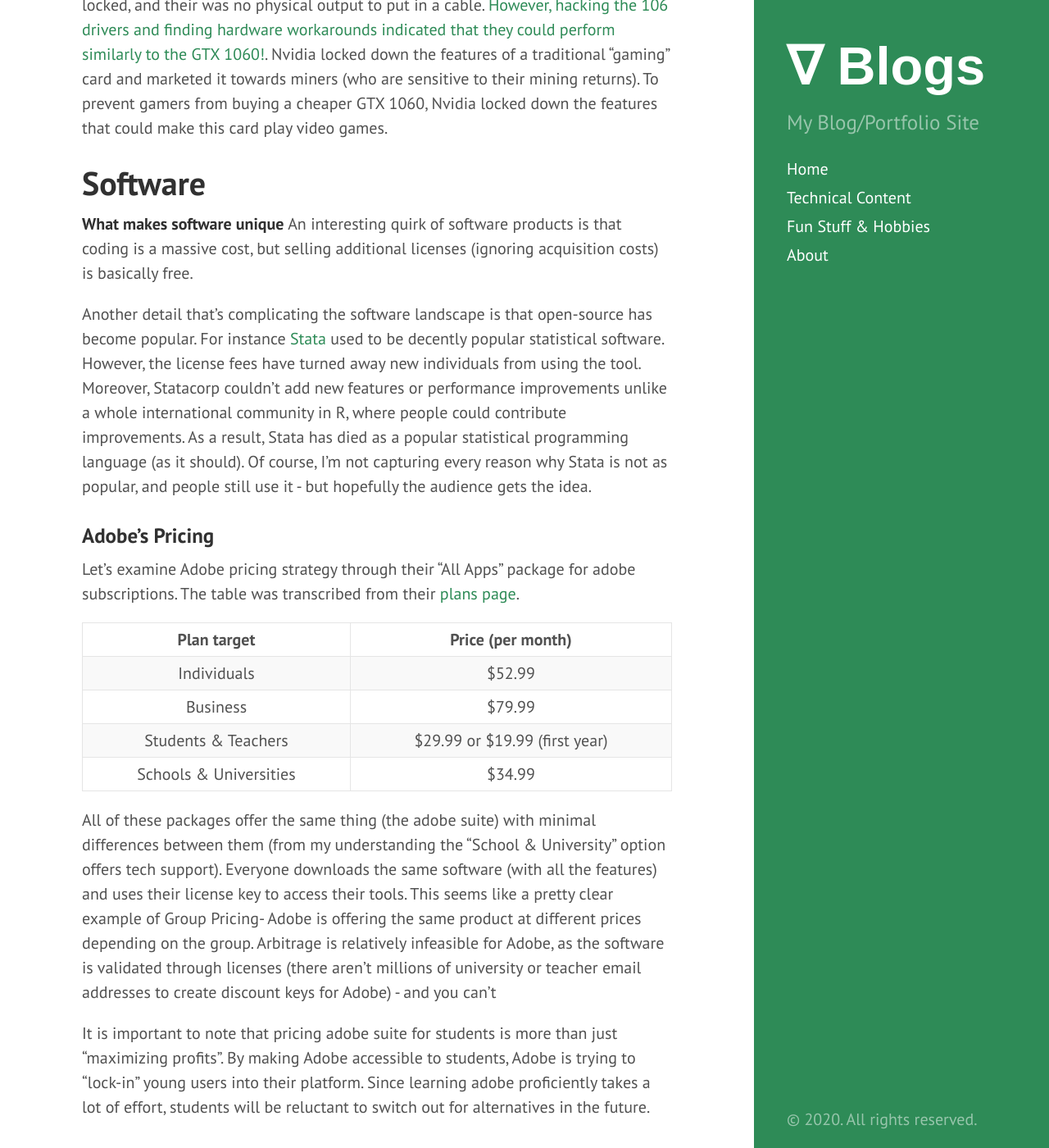
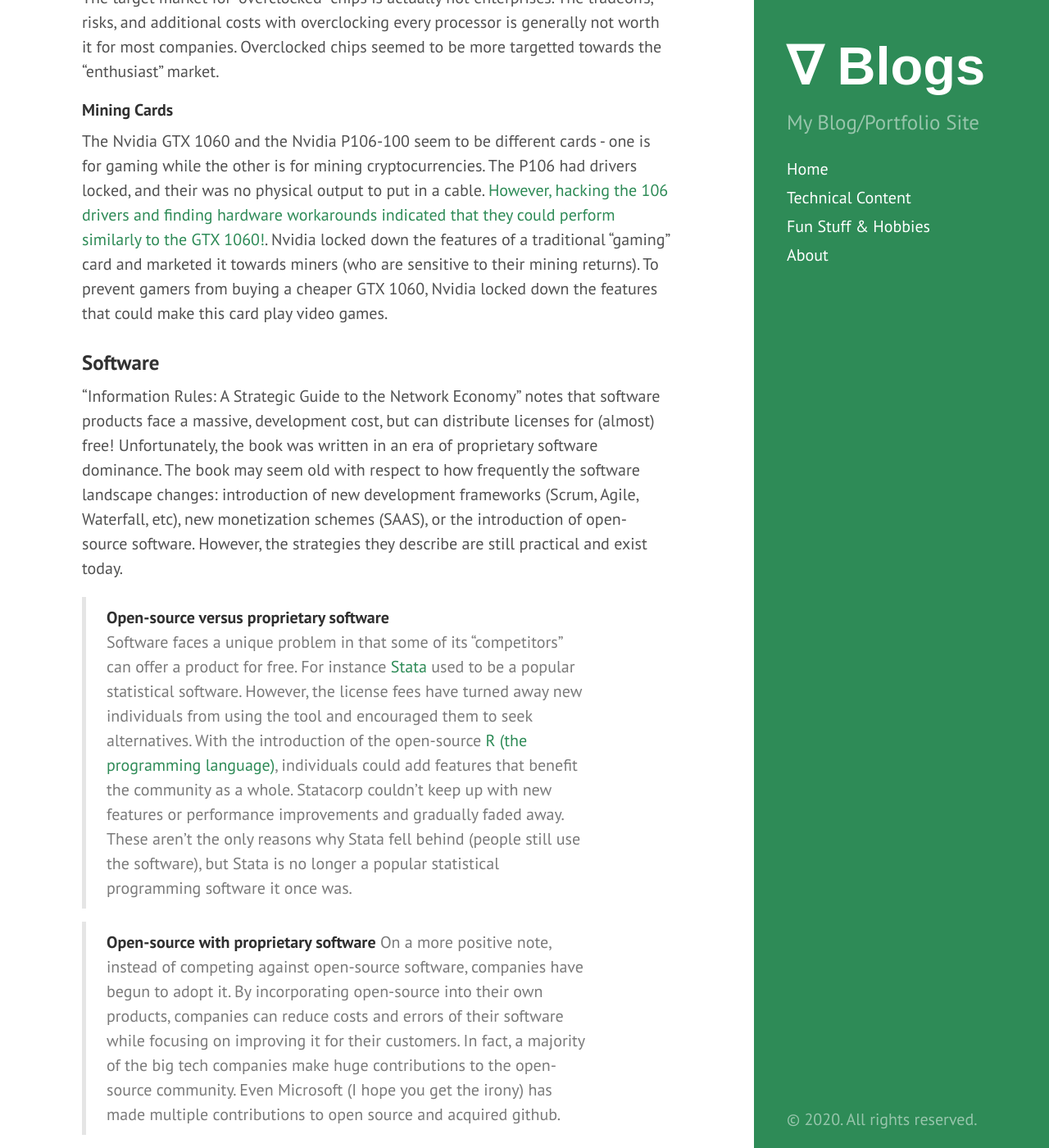
Before and after one commit to tedkim97/tedkim97.github.io, a Jekyll site: the page built from _posts/2019-03-02-price_disc_seg.md, in a window 1280 px wide and 1400 px high, scrolled down 11812 px. Shown: the whole window at 82% size. Built offline with Jekyll 4.4.1, drawn with Linux system fonts in a browser that asks for light colours; formulas are drawn with MathJax 3; some of the changed text lies outside the part shown.

Commit message:
more updates on the blog post

```diff
--- a/_posts/2019-03-02-price_disc_seg.md
+++ b/_posts/2019-03-02-price_disc_seg.md
@@ -1,7 +1,7 @@
 ---
 layout: post
 title: Price Discrimination in (and with) the Tech Industry
-subtitle: An exploration of a clever trick applied to the tech sector with a compilation of examples, and a driver to a dystopian future (and trying to get value out of my degree)
+subtitle: A description of a clever trick applied to the tech sector (with examples), and an exploration of how technology makes it more efficient
 published: true
 enable_latex: true
 permalink: /price_differential
@@ -24,6 +23,8 @@ Working in Tech makes the economics of it seem unimportant or invisible, but I t
 I'll try to be inclusive so that non-techies can still understand the examples
 
 I'll describe the theory, use in the tech industry, and a peek of how technology and big data is used to augment its efficiency.
+- <a href="#examples-of-price-discrimination-in-tech">If you just want to skip to examples</a>
+- <a href="#how-tech-improves-price-discrimination">if you want to skip to price discrimination with tech</a>
 
 \**The word "same" may not be literal, but effectively the same. For example, a super-sized big-mac and a regular big-mac are different, but they are basically the same thing*
 
@@ -111,19 +112,20 @@ Isn't that a bit scummy? Pocketing the "premium" price for a fair-trade product
 
 The takeaway is that Costa Coffee didn't increase the price of their "fair trade" option because it was more expensive, they increased the price because they were convinced that consumers were willing to pay that much!
 
-**So what are the takeaways?**
+>**So what are the takeaways?**
 
->We should abandoned pro-social behavior? &#10060;
+We should abandoned pro-social behavior? &#10060;
 We should haggle the barista? &#10060;
 Seize the means of production? &#10067; &#10071;
 **Pricing is not about costs, but willingness to pay?** &#9989;
 
 # The Practice: Price Segmentation in Tech
-Before we get into fun examples of price discrimination, we need to discuss "consumer vs enterprise" market segments. In all the examples we gave, price discrimination have been about people. Naturally businesses are not sensitive to prices like consumers. Enterprises purchase goods to increase productivity for their workers (like chairs, printers, computers, etc) which increases their revenue as well. People purchase goods to "consume" and live with.
+Before we get into fun examples of price discrimination, we need to discuss "consumer vs enterprise" market segments. In all the examples we gave, price discrimination have been about people. Businesses differ in price sensitivity compared to people. Companies purchase goods or material to deliver a product or service (silicon, metals, plastics, etc) or
+to increase productivity (computers, office equipment, etc). For businesses, buying is for increasing revenue rather than personal consumption.
 
-Unlike humans, businesses have metrics to determine whether a purchase will increase revenue by \\$X or increase workforce happiness by Y%. For example, if upgrading your existing IT infrastructure could increase productivity and save time, netting the company an additional \\$1 million in revenue, how much would the company pay? Any reasonable amount less than \\$1 mil!
+Unlike humans, businesses can estimate the effect of a purchase and judge if its necessary. For example buying a new tool will increase revenue by \\$X, increase productivity by Y%, or reduce expenses by Z%. For example, if upgrading your existing IT infrastructure could increase productivity and save time, netting the company an additional \\$5 million in revenue, how much would the company pay? Any reasonable amount less than \\$5 mil!
 
-Understanding this difference is important because when you're in the realm of tech, products can be sold to anyone - hobbyists, start-ups, enterprises, etc. In the examples I'll describe, price discrimination is used more to charge enterprises more money, while charging regular people much less- rather than sorting their customers as "premium vs discount". Although that does happen a lot.
+Understanding this difference is important because when you're in the realm of tech, products can be sold to anyone - hobbyists, start-ups, enterprises, etc. A decent chunk of these examples involves charging people who use the tool more (and therefore are more willing to pay), while charging regular people much less - rather than sorting their customers as "premium vs discount". Although that does happen a lot.
 
 ##### Versioning:
 Price discrimination in tech is closely to "quality versioning" (or second degree price discrimination). The idea is that a business will created slightly different models of the same product, adding or removing (usually removing) features and changing the price as a result. The company will choose their features carefully, as they can easily separate their hobbyist vs enterprise market segments on enterprise-critical features.
@@ -171,50 +173,97 @@ The [Titan XP](https://www.nvidia.com/en-us/titan/titan-xp/#) and the [GTX 1080T
 
 The aptly named [Silicon Lottery.com](https://siliconlottery.com/) was a site dedicated to selling chips that were validated to reach certain overclocked frequencies - allowing customers to pay a premium to avoid the gambling. This arbitrage seemed to indicate that there was decent money in further splitting up your premium processors by their overclock ability. As a result, Intel released the i9-9900KS and the i9-9900K processor. The only difference was that the "KS" model could reach 5GHz on all 8 cores while the "K" model could not. The release price for these chips were \\$560 and \\$499 respectively. However, the price discrepancies quickly increased, and[by 2020 the price of the "K" model was \\$438.99, and the "KS" model was \\$ 1099.99.](https://camelcamelcamel.com/product/B005404P9I?context=search)
 
+The target market for "overclocked" chips is actually not enterprises. The tradeoffs, risks, and additional costs with overclocking every processor is generally not worth it for most companies. Overclocked chips seemed to be more targetted towards the "enthusiast" market.
+
 ##### Mining Cards
 The Nvidia GTX 1060 and the Nvidia P106-100 seem to be different cards - one is for gaming while the other is for mining cryptocurrencies. The P106 had drivers locked, and their was no physical output to put in a cable. [However, hacking the 106 drivers and finding hardware workarounds indicated that they could perform similarly to the GTX 1060!](https://youtu.be/TY4s35uULg4). Nvidia locked down the features of a traditional "gaming" card and marketed it towards miners (who are sensitive to their mining returns). To prevent gamers from buying a cheaper GTX 1060, Nvidia locked down the features that could make this card play video games.
 
-# Software
-**What makes software unique**
-An interesting quirk of software products is that coding is a massive cost, but selling additional licenses (ignoring acquisition costs) is basically free.
+### Software
+"Information Rules: A Strategic Guide to the Network Economy" notes that software products face a massive, development cost, but can distribute licenses for (almost) free! Unfortunately, the book was written in an era of proprietary software dominance. The book may seem old with respect to how frequently the software landscape changes: introduction of new development frameworks (Scrum, Agile, Waterfall, etc), new monetization schemes (SAAS), or the introduction of open-source software. However, the strategies they describe are still practical and exist today.
 
-Another detail that's complicating the software landscape is that open-source has become popular. For instance [Stata](https://en.wikipedia.org/wiki/Stata) used to be decently popular statistical software. However, the license fees have turned away new individuals from using the tool. Moreover, Statacorp couldn't add new features or performance improvements unlike a whole international community in R, where people could contribute improvements. As a result, Stata has died as a popular statistical programming language (as it should). Of course, I'm not capturing every reason why Stata is not as popular, and people still use it - but hopefully the audience gets the idea.
+> **Open-source versus proprietary software**
+Software faces a unique problem in that some of its "competitors" can offer a product for free. For instance [Stata](https://en.wikipedia.org/wiki/Stata) used to be a popular statistical software. However, the license fees have turned away new individuals from using the tool and encouraged them to seek alternatives. With the introduction of the open-source [R (the programming language)](https://en.wikipedia.org/wiki/R_(programming_language)), individuals could add features that benefit the community as a whole. Statacorp couldn't keep up with new features or performance improvements and gradually faded away. These aren't the only reasons why Stata fell behind (people still use the software), but Stata is no longer a popular statistical programming software it once was.
 
-### Adobe's Pricing
+> **Open-source with proprietary software**
+On a more positive note, instead of competing against open-source software, companies have begun to adopt it. By incorporating open-source into their own products, companies can reduce costs and errors of their software while focusing on improving it for their customers. In fact, a majority of the big tech companies make huge contributions to the open-source community. Even Microsoft (I hope you get the irony) has made multiple contributions to open source and acquired github.
+
+> **Proprietary Software Still Strives**
+Proprietary software and services will strive - and that's natural. Bloomberg terminals (software that provides financial data) can't be out-competed with open-source (as easily). Collecting, transcribing, and recording financial information cannot be done better (yet) - it's purely a function of resources invested into the collection of information and infrastructure.
+
+
+##### Adobe's Pricing
 Let's examine Adobe pricing strategy through their "All Apps" package for adobe subscriptions. The table was transcribed from their [plans page](https://www.adobe.com/creativecloud/plans.html).
 
 |Plan target          	| Price (per month) |
 |:--------------------: |:-----------------:|
 | Individuals         	| \\$52.99   		|
 | Business            	| \\$79.99   		|
-| Students & Teachers 	| \\$29.99 or \\$19.99 (first year)|
+| Students & Teachers 	| \\$19.99 (first year) - \\$29.99 (afterwards) |
 | Schools & Universities| \\$34.99			|
 
-All of these packages offer the same thing (the adobe suite) with minimal differences between them (from my understanding the "School & University" option offers tech support). Everyone downloads the same software (with all the features) and uses their license key to access their tools. This seems like a pretty clear example of Group Pricing- Adobe is offering the same product at different prices depending on the group. Arbitrage is relatively infeasible for Adobe, as the software is validated through licenses (there aren't millions of university or teacher email addresses to create discount keys for Adobe) - and you can't
+All of these subscription plans offer the same thing (the adobe suite) with minimal differences between them (the "School & University" option offers 24/7 tech support). Everyone downloads the same software (with all the features) and uses their license key to access their tools. This seems like a pretty clear example of Group Pricing- Adobe is offering the same product at different prices depending on the group. Arbitrage is relatively infeasible for Adobe, as the software is validated through licenses (there aren't millions of university or teacher email addresses to create discount keys for Adobe) - and you can't
 
 It is important to note that pricing adobe suite for students is more than just "maximizing profits". By making Adobe accessible to students, Adobe is trying to "lock-in" young users into their platform. Since learning adobe proficiently takes a lot of effort, students will be reluctant to switch out for alternatives in the future.
 
-### Database Services (Mongodb)
-MongoDB offers so many different services and products, it's hard to keep track of everything. For now, let's focus on their software. MongoDB segments their prices based on versioning.
+##### Operating Systems (Windows, Redhat)
+
+**Windows 10**
+Microsoft sells it's non-server operating systems in three tiers: Windows 10 Home, Pro, and "Pro for workstations". In fact, not only does Microsoft price discriminate by offering different versions of their operating system, but also through differential pricing in different geographic locations!
+
+**Differentiation by Versioning**
+Below is a basic table of the operating system versions and their "features". [The data was taken from the Microsoft Store](https://www.microsoft.com/en-us/store/b/windows?activetab=tab%3ashopwindows10). I'm not going to list all of the differences, but it's important to know that the most expensive tier has "all" of the features.
+
+|OS Version          			 | Price 	 | Features                    |
+|:------------------------------:|:---------:| :---------:                 |
+| Windows 10 Home         		 | \\$139.00 | The base operating system   |
+| Windows 10 Pro    	 		 | \\$199.00 | All of Home Features + More |
+| Windows 10 Pro For Workstations| \\$309.00 | All of Pro Features + More  |
+
+Essentially their versions are divided by Home Users, Businesses, and Businesses that need more power. Windows 10 Home is a good OS, and the users probably only browse the internet, watching TV, or playing video games. These users don't need advanced features like Hyper-V virtualization,  Bitlocker device encryption, or remote desktop (although these would be nice to have!). People who run companies and could be managing hundreds of machines would be at risk if they used Windows 10 Home as their licenses and must use the Pro version.
+
+Finally, most businesses will not need hardware and file system optimizations that the "Pro for Workstation" license offers. The page claims that this OS is targeted for "researchers, engineers, video editors, graphics artist, teams that work with big data .." i.e where time and output can make a huge difference on the bottom line.
+
+Did it cost Microsoft a ton of money to add these features to their operating system? Maybe. It's more likely that they started with the highest quality version of the operating system, and stripped away features to create the discrepancy.
+
+**Differential Pricing by Location**
+However, Microsoft **also** segments their Windows 10 licenses through **geography**. To be fair, the price of Windows 10 can differ across borders because of international tax differences (i.e Windows 10 is more expensive because of the government). Other times, Microsoft offers cheaper Windows 10 license keys where the retail price is disproportionate to the cost of living. Residents in some of these countries don't have enough money (or enough willingness) to pay the full American retail price.
+
+I cannot find any primary evidence of this, but there are suspicious services that sell discounted Windows 10 keys (illegally). They acquire these keys through several means (stolen credit cards, volume licenses, education versions, etc), but **sometimes** these vendors buy keys from countries that are offered windows 10 at a much cheaper price.
+
+**Redhat Linux**
+Price Differentials can still exist with open source software! For example, Red Hat (now an IBM subsidiary) offers
+a free version of their Linux Distro in addition to their "Red Hat Enterprise Linux" Distro.
+
+Both of these operating systems use Linux as their kernel, and are probbaly similar.
+
+However, the open-source version is at the whim of the community, while enterprise versions have more technical support for their staff,
+in addition to having sway over development of what they need,
+
+and longer support cycles.
+
+
+##### Database Services (Mongodb)
+MongoDB offers many different services and products (so much that I can't keep track of everything). For now, let's focus on their main database software. MongoDB segments their prices based on versioning.
 
 MongoDB offers both a "Community" and "Enterprise" version of their database software - that are almost identical feature. The core database system and its features are the same among both features (same encryption, memory & storage limits, scalability, etc). However, the "enterprise" software has add-ons and extra services that greatly increase the quality of life for enterprises. [The full list is here](https://www.mongodb.com/products/mongodb-enterprise-advanced), but some examples include monitoring software, 24/7 support team, visualization tools, security tools, training, etc.
 
-
-### Text Editors (Sublime Text)
+##### Text Editors (Sublime Text)
 Sublime text doesn't suffer from versioning we might see in other software and offers the full-featured version for free! The only downside being that an occasional pop-up appears that suggests you purchase a license (as a long-time user I think it's not that annoying). Paying a full-license only removes the pop-up! However, sublime isn't free because the developers are generous people (they could be). Sublime needs to compete with other free text editors that have plenty of community support and plugins - keeping Sublime free is a matter of survival.
 
 # An Important Aside:
 
 >**Counterpoint: Versioning your product creates new products which breaks the definition**
+
 This is true. The definition of "price discrimination" is selling the same product and different prices - NOT different products at different prices. However, a lot of businesses start from one product, and chop it up into multiple different ones to target different markets. Moreover, we can treat differences as variations on "quality" because these versions never have trade-offs in features, the premium version is strictly better than all other versions. Finally, Varian (who is also the "chief economist" at Google) classifies versioning as a price discrimination.
 
 >**Is everything price discrimination? (no)**
+
 Not everything is price discrimination! Sometimes, the materials and costs of items genuinely warrant a higher price
 They're are genuine reasons for a business to raise or lower prices. For example, higher than expected demand can raise prices. Lower than expected demand can also lower costs (the cost of holding inventory may be too high, which will cause the company to try to get rid of it ASAP).
->Pricing has a strategic component beyond taking as much money as they can. We saw some of this strategy in some of our software examples. You might point to sublime having a fully-featured free version as an example of price discrimination! This might be partially true - there are strategic component to pricing. Offering a competent free-tier can be thought of as a way of acquiring users and developers in to create a network effect for your product. In addition, the more people that use your software, the more "stuck" they become in the ecosystem (also known as "Lock In"). These practices are very popular in other software as well (like the Microsoft suite, Adobe products, etc).
->For the sublime example, you need to realize that the company competes with other great, free, open-source options. SublimeText might be free because the developers are generous (they are awesome people), but it's also because they are competing with open-source editors such as VIM, EMACS, Notepad++ (VSCode, atom, etc).
 
+Pricing has a strategic component beyond taking as much money as they can. We saw some of this strategy in some of our software examples. You might point to sublime having a fully-featured free version as an example of price discrimination! This might be partially true - there are strategic component to pricing. Offering a competent free-tier can be thought of as a way of acquiring users and developers in to create a network effect for your product. In addition, the more people that use your software, the more "stuck" they become in the ecosystem (also known as "Lock In"). These practices are very popular in other software as well (like the Microsoft suite, Adobe products, etc).
 
+For the sublime example, you need to realize that the company competes with other great, free, open-source options. SublimeText might be free because the developers are generous (they are awesome people), but it's also because they are competing with open-source editors such as VIM, EMACS, Notepad++ (VSCode, atom, etc).
 
 # How Tech Improves Price Discrimination
 With the spotlight on giant tech companies in the past few years for abuses in privacy, democracy, and competition in the industry, people do not yell things like "tech companies are abusing their power to charge me 2 dollars more for gloves".
@@ -228,16 +277,23 @@ I used to use Lyft quite a fair bit, I didn't bother using Uber because the ride
 
 I haven't kept track if practices like these were still allowed (with security on mobile devices increasing)
 
+**Other Uses of Technology in Price Discrimination**
+DRM (Digital Rights Management) - DRM is used to prevent arbitrage, in addition to being very annoying to use.
+
+
+
+VPN & Locations for Plane Tickets - You used to be able to get discount tickets using a VPN!
+
+
+
+Cookies - The store cookies in your browser to track who you arte and where you are
+Web Pages -
 
 
 Ebate & Honey - You think these companies are just a platform for uploading coupons and getting rebates? They're studying your behavior and stealing your data
+
 Big Data - They're using SQL Joins on your online spending habits using your personal information as the key (i.e matching your information on different platforms to build a complete profile of you),
-Cookies - The store cookies in your browser to track who you arte and where you are
-Web Pages -
-VPN & Locations for Plane Tickets - You used to be able to get discount tickets using a VPN!
-DRM (Digital Rights Management) - DRM is used to prevent arbitrage, in addition to being very annoying to use.
 
-My friend got me a certain game on steam for $10 less by purchasing it within his home country (thailand).
 
 # Pros of Price Segmentation
 It seems that price discrimination is just a loss for consumers where every customer is unable to find "good deals" on anything they want anymore.
@@ -333,5 +389,5 @@ https://theconversation.com/the-economics-behind-ubers-new-pricing-model-78180#:
 
 
 
-# Corrections or Complaints?
-Email me at nablags97 [at] gmail [dot] com
+# Corrections, Complaints, Questions?
+Did I get something wrong, misinterpret something, or do you have a question? I'll gladly chat - email me at nablags97 [at] gmail.com.
```
Also changed, not shown: other parts of _posts/2019-03-02-price_disc_seg.md (+0 -1 lines).
